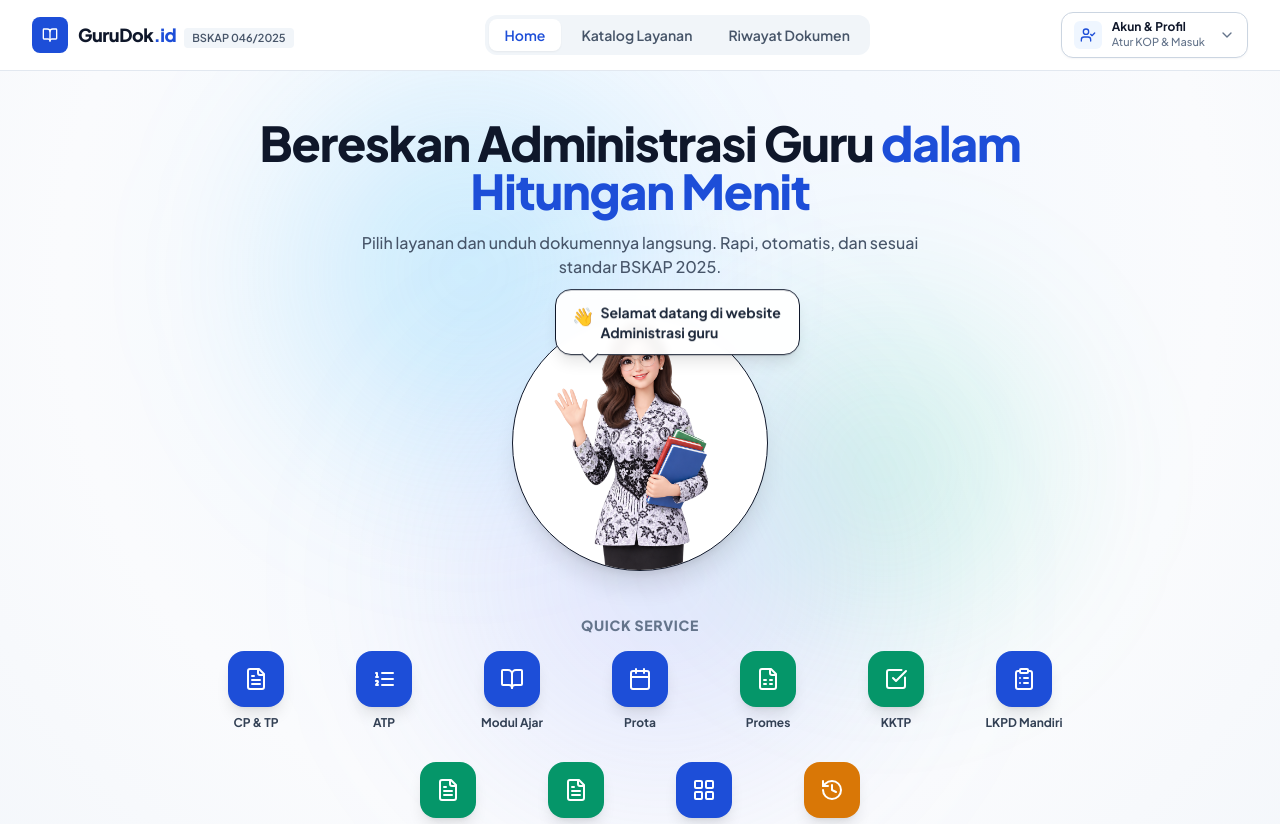
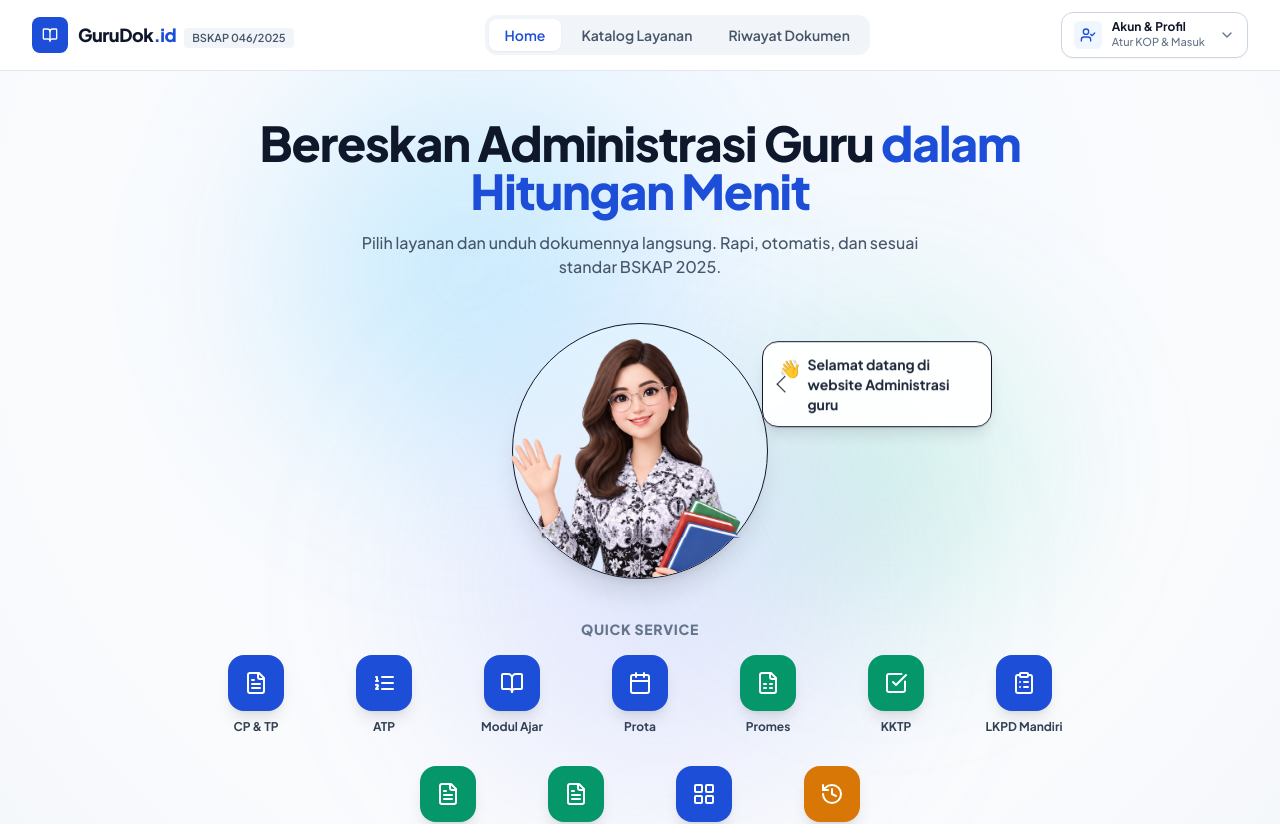
Before and after one commit to ZaidanIg/guruDok, a React (Vite) app in the folder frontend/: page / in a window 1280 px wide. Shown: the top 824 px of the page. Built offline with nearby package versions, Linux system fonts and the light colour scheme; no server answers.

Commit message:
style(hero): perbesar avatar karakter, tambahkan efek 3D pop-out kepala/tangan, aksen gradasi, dan geser greeting bubble ke samping

```diff
--- a/frontend/src/components/sections/HeroSection.tsx
+++ b/frontend/src/components/sections/HeroSection.tsx
@@ -58,24 +58,38 @@ export const HeroSection: React.FC<HeroSectionProps> = ({
           Pilih layanan dan unduh dokumennya langsung. Rapi, otomatis, dan sesuai standar BSKAP 2025.
         </p>
 
-        {/* Brand Avatar Stage with Framer-Motion Pop-up Greeting */}
-        <div className="relative my-7 flex items-center justify-center sm:my-9">
-          {/* Circular Brand Avatar Container (White BG, Thin Black Border, Waist-up Framing) */}
-          <div className="relative flex h-56 w-56 items-end justify-center overflow-hidden rounded-full border-[1.5px] border-slate-900 bg-white shadow-xl sm:h-64 sm:w-64">
+        {/* Brand Avatar Stage with Pop-Out Character & Framer-Motion Greeting */}
+        <div className="relative mt-8 mb-6 flex items-center justify-center sm:mt-11 sm:mb-8">
+          {/* Circular Brand Avatar Container with Soft Gradient, Thin Black Border, & Overflow Hidden */}
+          <div className="relative flex h-56 w-56 items-end justify-center overflow-hidden rounded-full border-[1.5px] border-slate-900 bg-gradient-to-b from-sky-100/90 via-sky-50/40 to-blue-100/60 shadow-xl sm:h-64 sm:w-64">
+            {/* Base character inside circle (Zoomed in ~1.65x so shoulders and body fill the circle width) */}
             <img
               src="/character2.png"
               alt="Karakter Brand GuruDok"
-              className="pointer-events-none h-full w-full select-none object-cover object-top scale-110 origin-top translate-y-1 transition-transform duration-300 hover:scale-115"
+              className="pointer-events-none h-full w-full select-none object-cover object-top scale-[1.65] origin-top translate-y-3 transition-transform duration-300 hover:scale-[1.7]"
               draggable={false}
             />
           </div>
 
-          {/* Pop-up Greeting Bubble (Animated with Framer Motion) */}
+          {/* 3D Pop-Out Layer: Head, Hair, & Waving Hand overflowing gracefully over the top circle border */}
+          <div className="pointer-events-none absolute inset-0 flex items-end justify-center">
+            <img
+              src="/character2.png"
+              alt=""
+              aria-hidden="true"
+              className="h-full w-full select-none object-cover object-top scale-[1.65] origin-top translate-y-3"
+              style={{ clipPath: 'polygon(0% 0%, 100% 0%, 100% 48%, 0% 48%)' }}
+              draggable={false}
+            />
+          </div>
+
+          {/* Pop-up Greeting Bubble (Animated with Framer Motion, positioned to the side) */}
           <motion.div
-            initial={{ opacity: 0, scale: 0.75, y: 15 }}
+            initial={{ opacity: 0, scale: 0.75, x: 10, y: 10 }}
             animate={{
               opacity: 1,
               scale: 1,
+              x: 0,
               y: [0, -6, 0],
             }}
             transition={{
@@ -89,7 +103,7 @@ export const HeroSection: React.FC<HeroSectionProps> = ({
                 delay: 0.6,
               },
             }}
-            className="absolute -top-4 -right-4 z-20 max-w-[210px] rounded-2xl border border-slate-900 bg-white/95 px-3.5 py-2.5 text-left shadow-lg backdrop-blur-sm sm:-top-5 sm:-right-8 sm:max-w-[245px] sm:px-4 sm:py-3"
+            className="absolute -top-10 -right-2 z-20 max-w-[200px] rounded-2xl border border-slate-900 bg-white/95 px-3.5 py-2.5 text-left shadow-lg backdrop-blur-sm sm:top-6 sm:-right-44 sm:max-w-[230px] sm:px-4 sm:py-3 md:-right-52 lg:-right-56"
           >
             <div className="flex items-start gap-1.5">
               <span className="text-base sm:text-lg leading-none" role="img" aria-label="wave">
@@ -99,8 +113,8 @@ export const HeroSection: React.FC<HeroSectionProps> = ({
                 Selamat datang di website Administrasi guru
               </p>
             </div>
-            {/* Speech Bubble Pointer Arrow */}
-            <div className="absolute -bottom-1.5 left-7 h-3 w-3 rotate-45 border-b border-r border-slate-900 bg-white" />
+            {/* Speech Bubble Pointer Arrow (Downwards on mobile, Leftwards towards teacher on desktop) */}
+            <div className="absolute -bottom-1.5 left-7 h-3 w-3 rotate-45 border-b border-r border-slate-900 bg-white sm:top-1/2 sm:-left-1.5 sm:bottom-auto sm:left-auto sm:-translate-y-1/2 sm:border-r-0 sm:border-t-0 sm:border-b sm:border-l" />
           </motion.div>
         </div>
 
```
